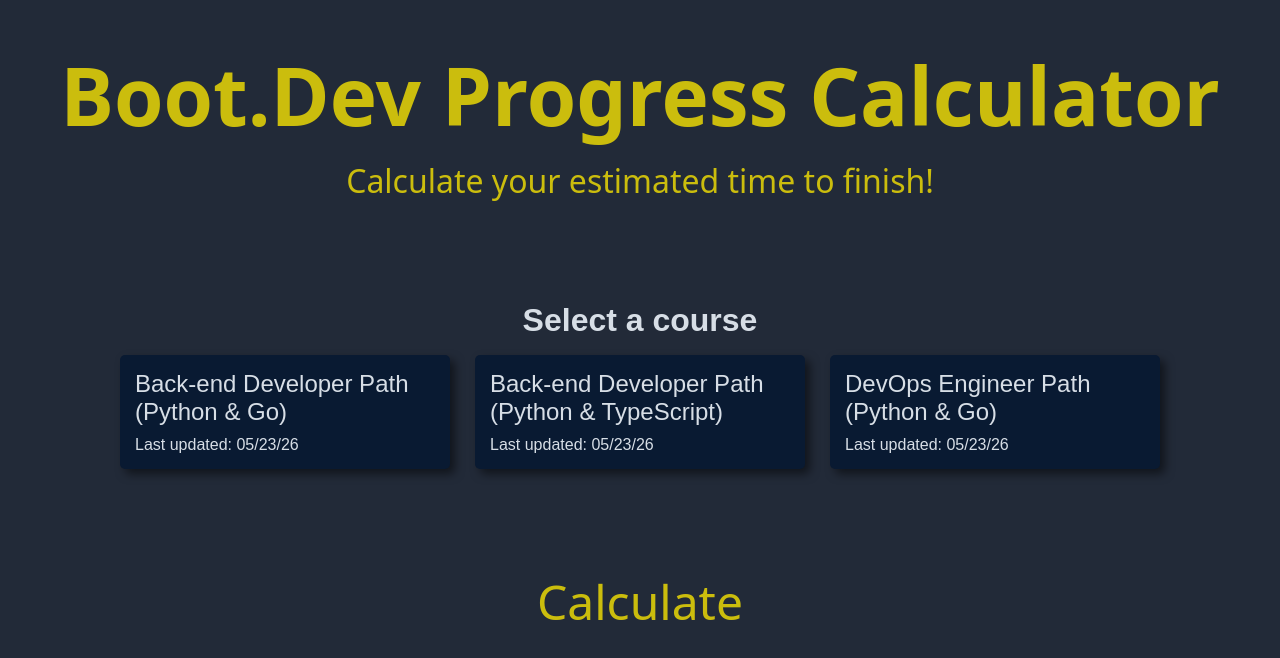
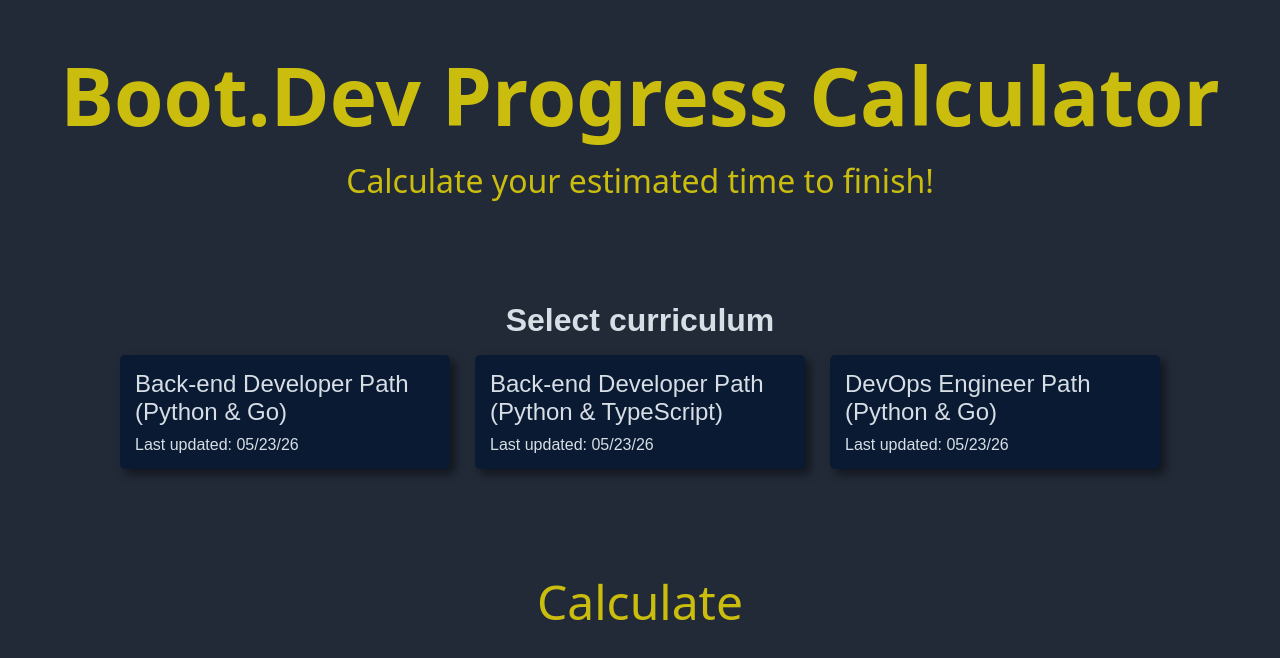
Before and after one commit to CodeForPedro/bootDev-completion-calculator, a website: page index.html in a window 1280 px wide. Drawn offline with Linux system fonts and the light colour scheme; a web font is replaced by a local one.

Commit message:
Correctly label curriculum selection section

```diff
--- a/index.html
+++ b/index.html
@@ -25,7 +25,7 @@
       <p>Calculate your estimated time to finish!</p>
     </div>
     <div class="course-select">
-      <div class="sec-title">Select a course</div>
+      <div class="sec-title">Select curriculum</div>
       <div class="card-space">
         <div class="course-card">
           Back-end Developer Path<br />
```
